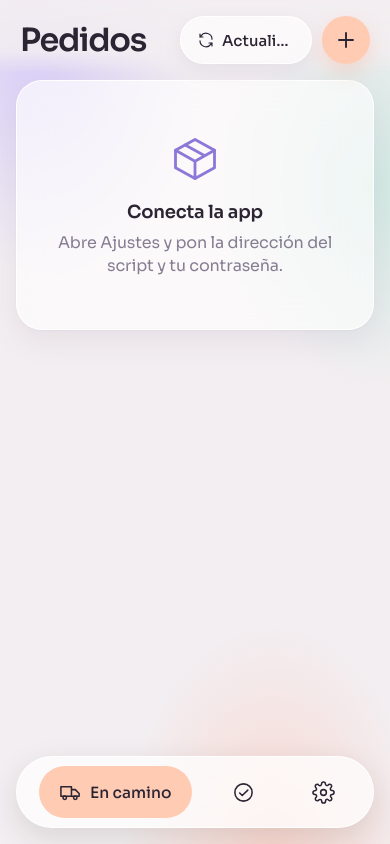
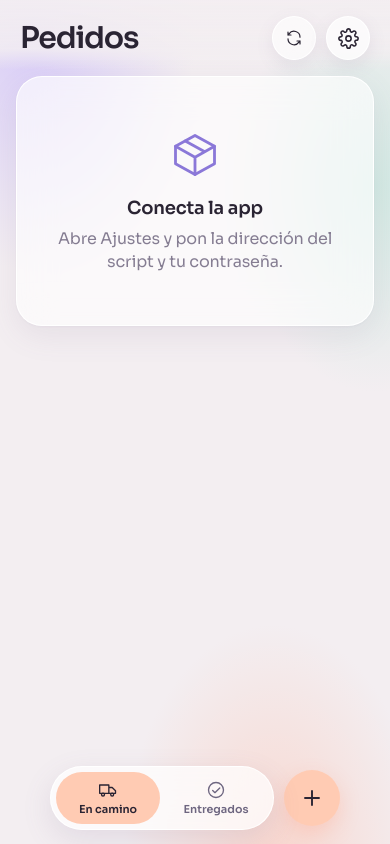
Before and after one commit to Fau25/mis-pedidos, a plain HTML site: page index.html in a window 390 px wide. Drawn offline with Linux system fonts and the light colour scheme.

Commit message:
v21: Ajustes arriba a la derecha, menú común en píldora (icono + nombre) con el «+» aparte, Actualizar solo icono en el móvil y sin cortar en el ordenador
Co-Authored-By: Claude Opus 5.5 <noreply@anthropic.com>
Claude-Session: https://claude.ai/code/session_01RViPf5DwGHAvEPb4uFBKzi

```diff
--- a/app.js
+++ b/app.js
@@ -1,5 +1,5 @@
 'use strict';
-const VERSION = 'v20';
+const VERSION = 'v21';
 const $ = s => document.querySelector(s);
 const LS = {
   get(k, d){ try{ const v = localStorage.getItem(k); return v == null ? d : JSON.parse(v); }catch(e){ return d; } },
--- a/estilos.css
+++ b/estilos.css
@@ -303,3 +303,22 @@ header{background:linear-gradient(180deg,rgba(243,238,241,.94) 0%,rgba(243,238,2
   #hFicha.panel .dB{border:var(--borde)}
   #hFicha.panel .acciones small{font-size:11px;letter-spacing:-.02em}
 }
+
+/* Menú común de Mis apps: Ajustes arriba a la derecha; abajo píldora (icono + nombre) con el «+» aparte a su derecha */
+.redondo.neutro{background:rgba(255,255,255,.7);border:1px solid rgba(255,255,255,.95);color:var(--ink);box-shadow:0 6px 18px rgba(120,100,140,.12);position:relative}
+.redondo.neutro .ico{width:21px;height:21px;stroke-width:1.8}
+.redondo.neutro .marca{position:absolute;top:8px;right:8px;width:8px;height:8px;border-radius:50%;background:var(--coral)}
+.titulo{font-weight:600;font-size:30px}
+@media (max-width:1023px){
+  .top .redondo,.top .pild{width:44px;height:44px;padding:0;justify-content:center;border-radius:50%}
+  .pild span{display:none}
+  .nav{left:calc(50% - 145px);right:auto;bottom:calc(14px + env(safe-area-inset-bottom));width:224px;max-width:none;height:auto;margin:0;padding:5px;gap:4px;justify-content:flex-start;
+    border:1px solid rgba(255,255,255,.95);box-shadow:0 10px 30px rgba(120,100,140,.14);-webkit-backdrop-filter:blur(18px);backdrop-filter:blur(18px)}
+  .nav button{width:104px;min-width:0;height:52px;padding:0;flex-direction:column;gap:2px;color:#6E6680}
+  .nav button.on{padding:0;color:var(--on-acc)}
+  .nav button .ico{width:20px;height:20px}
+  .nav button .lbl{display:inline;font-size:11px;font-weight:600}
+  .nav button .lbl span{display:none}
+  .top #bAnadir{position:fixed;z-index:6;left:calc(50% + 89px);bottom:calc(14px + env(safe-area-inset-bottom) + 4px);width:56px;height:56px}
+}
+.pild{max-width:none}
--- a/index.html
+++ b/index.html
@@ -45,6 +45,7 @@
   <div class="top">
     <h1 class="titulo" id="titulo">Pedidos</h1>
     <button class="pild" id="bAct" aria-label="Actualizar ahora"><svg class="ico"><use href="#i-act"/></svg><span id="revTxt">Actualizar</span></button>
+    <button class="redondo neutro" id="bAjus" aria-label="Ajustes"><svg class="ico"><use href="#i-ajus"/></svg><i class="marca" id="marcaAjus" hidden></i></button>
     <button class="redondo" id="bAnadir" aria-label="Añadir pedido"><svg class="ico"><use href="#i-mas"/></svg></button>
   </div>
   <p class="red-txt" id="red" hidden></p>
@@ -56,7 +57,6 @@
 <nav class="nav" role="tablist" aria-label="Secciones">
   <button class="on" data-tab="camino" role="tab" aria-selected="true" aria-label="En camino"><svg class="ico"><use href="#i-camion"/></svg><span class="lbl">En camino<span id="nCamino"></span></span></button>
   <button data-tab="entregados" role="tab" aria-selected="false" aria-label="Entregados"><svg class="ico"><use href="#i-ok"/></svg><span class="lbl">Entregados<span id="nEntregados"></span></span></button>
-  <button id="bAjus" aria-label="Ajustes"><svg class="ico"><use href="#i-ajus"/></svg><i class="marca" id="marcaAjus" hidden></i></button>
 </nav>
 
 <div class="velo" id="velo"></div>
--- a/sw.js
+++ b/sw.js
@@ -1,5 +1,5 @@
 // Mis pedidos · service worker
-const CACHE = 'mis-pedidos-v20';
+const CACHE = 'mis-pedidos-v21';
 const FUENTES = 'mis-pedidos-fuentes';
 const BASE = ['./', 'index.html', 'estilos.css', 'app.js', 'sora-400.woff2', 'sora-500.woff2', 'sora-600.woff2', 'sora-700.woff2', 'manifest.json', 'icon-180.png', 'icon-192.png', 'icon-512.png'];
 
--- a/version.json
+++ b/version.json
@@ -1 +1 @@
-{"v":"v20"}
+{"v":"v21"}
```
